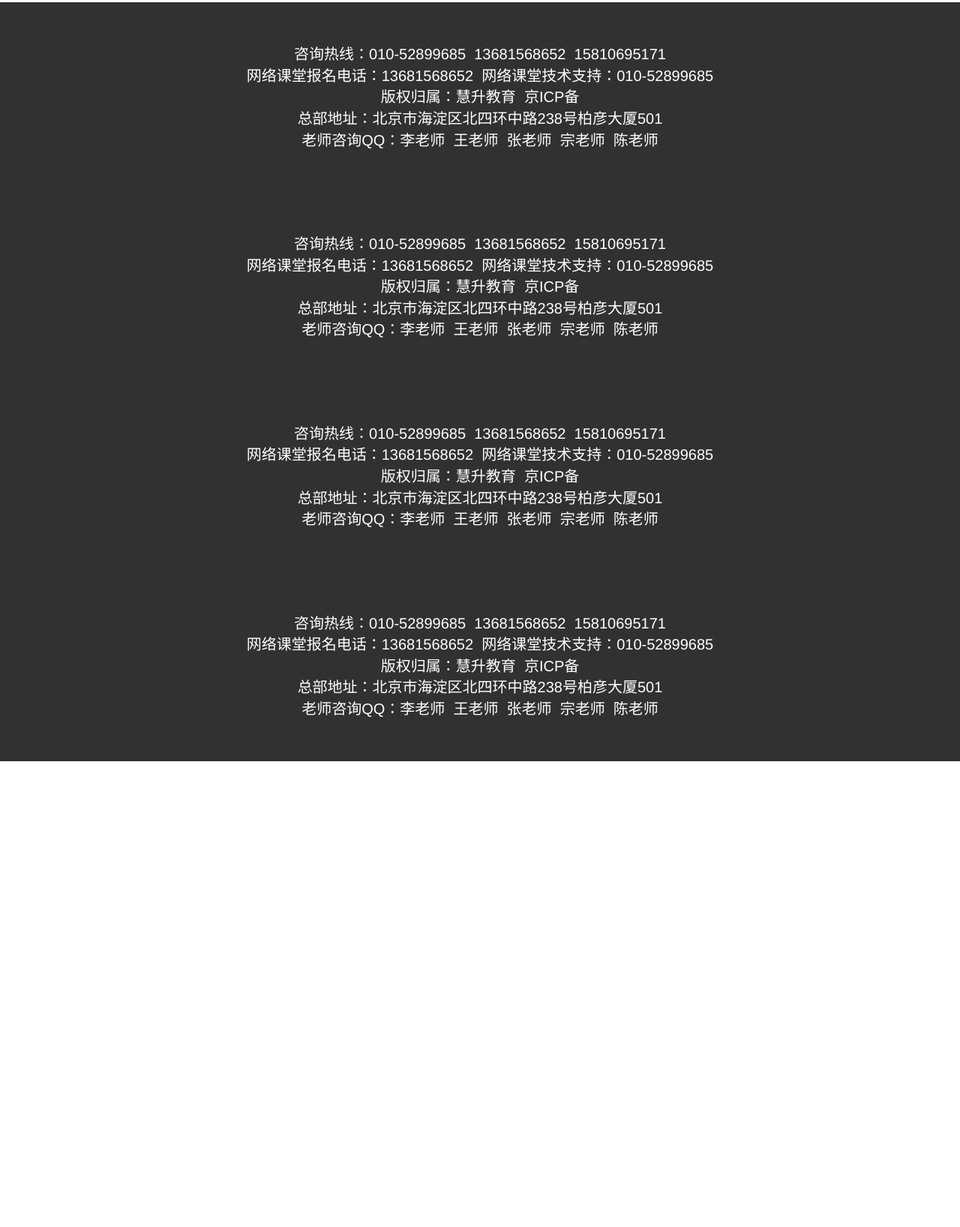
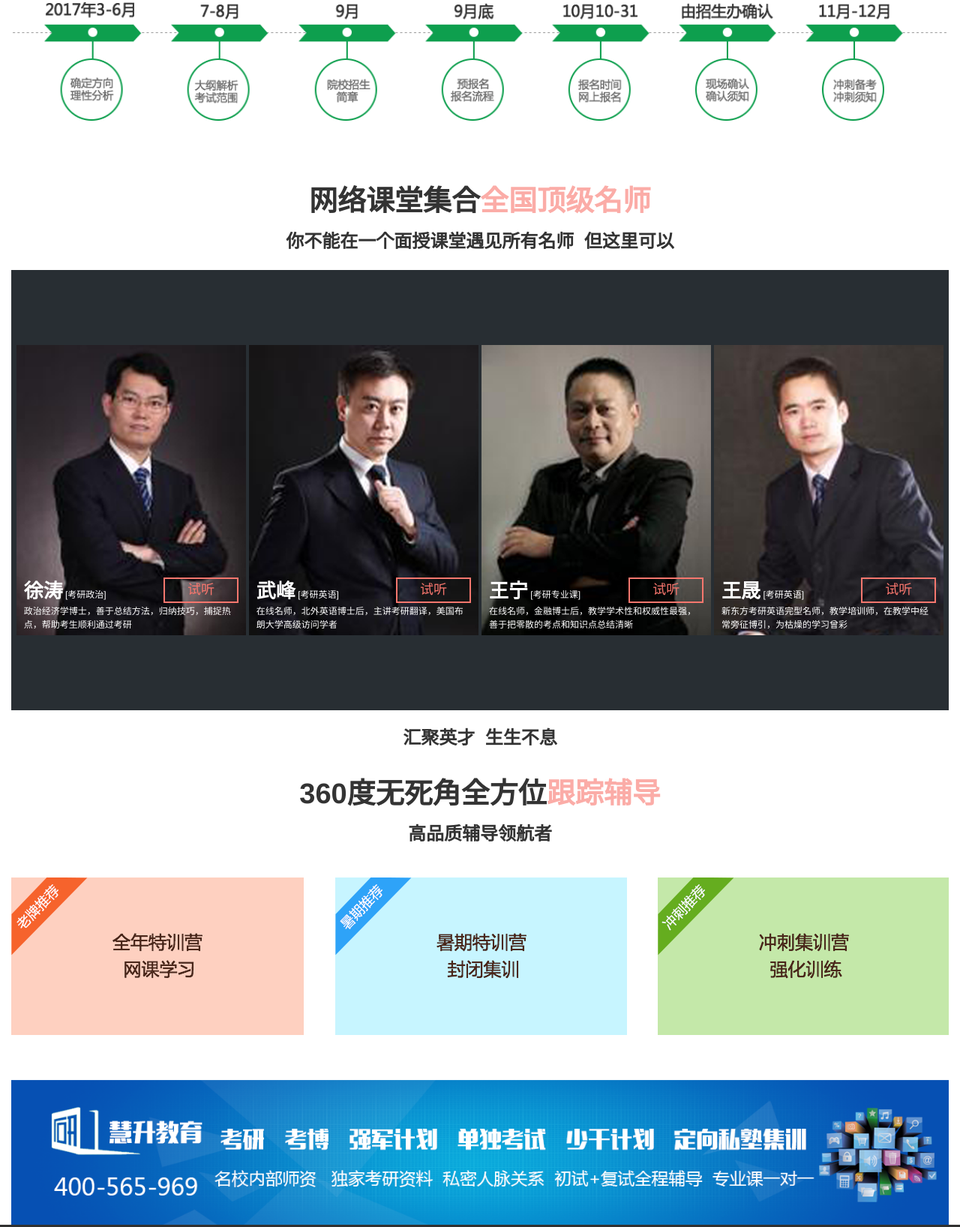
Before and after one commit to huangyuesong/hskaoyan, a website built with webpack: page src/html/index.html in a window 1280 px wide. Shown: the part 3451-5087 px from the top of the page at 75% size. Before the commit the page ends 4466 px from the top, so only its background shows below. Built offline with nearby package versions, Linux system fonts and the light colour scheme; files whose address does not match are found by name.

Commit message:
html & css of index.html almost done except section7

```diff
--- a/src/html/index.html
+++ b/src/html/index.html
@@ -80,6 +80,89 @@
 	    			</div>
 	    		</div>
 	    	</div>
+
+	    	<div class="section section2">
+	    		<img src="/imgs/index/time.png" width="100%">
+	    	</div>
+
+	    	<div class="section section3">
+	    		<p class="row-1">网络课堂集合<span class="highlight">全国顶级名师</span></p>
+	    		<p class="row-2">你不能在一个面授课堂遇见所有名师&nbsp;&nbsp;但这里可以</p>
+	    	</div>
+
+	    	<div class="section section4">
+	    		<div class="image-wrapper">
+	    			<img src="/imgs/index/person1.png" width="100%">
+
+	    			<div class="slogan">
+	    				<span class="left-name">徐涛</span>
+	    				<span class="left-course">[考研政治]</span>
+
+	    				<span class="right"><a href="#">试听</a></span>
+
+	    				<p>政治经济学博士，善于总结方法，归纳技巧，捕捉热点，帮助考生顺利通过考研</p>
+	    			</div>
+	    		</div>
+
+	    		<div class="image-wrapper">
+	    			<img src="/imgs/index/person2.png" width="100%">
+
+	    			<div class="slogan">
+	    				<span class="left-name">武峰</span>
+	    				<span class="left-course">[考研英语]</span>
+
+	    				<span class="right"><a href="#">试听</a></span>
+
+	    				<p>在线名师，北外英语博士后，主讲考研翻译，美国布朗大学高级访问学者</p>
+	    			</div>
+	    		</div>
+
+	    		<div class="image-wrapper">
+	    			<img src="/imgs/index/person3.png" width="100%">
+
+	    			<div class="slogan">
+	    				<span class="left-name">王宁</span>
+	    				<span class="left-course">[考研专业课]</span>
+
+	    				<span class="right"><a href="#">试听</a></span>
+
+	    				<p>在线名师，金融博士后，教学学术性和权威性最强，善于把零散的考点和知识点总结清晰</p>
+	    			</div>
+	    		</div>
+
+	    		<div class="image-wrapper">
+	    			<img src="/imgs/index/person4.png" width="100%">
+
+	    			<div class="slogan">
+	    				<span class="left-name">王晟</span>
+	    				<span class="left-course">[考研英语]</span>
+
+	    				<span class="right"><a href="#">试听</a></span>
+
+	    				<p>新东方考研英语完型名师，教学培训师，在教学中经常旁征博引，为枯燥的学习曾彩</p>
+	    			</div>
+	    		</div>
+	    	</div>
+
+	    	<div class="section section5">
+	    		<p class="row-1">汇聚英才&nbsp;&nbsp;生生不息</p>
+	    		<p class="row-2">360度无死角全方位<span class="highlight">跟踪辅导</span></p>
+	    		<p class="row-3">高品质辅导领航者</p>
+	    	</div>
+
+	    	<div class="section section6">
+	    		<a href="#"><img class="left" src="imgs/index/1.png"><div class="mask"></div></a>
+	    		<a href="#"><img src="imgs/index/2.png"></a>
+	    		<a href="#"><img class="right" src="imgs/index/3.png"></a>
+	    	</div>
+
+	    	<div class="section section7">
+
+	    	</div>
+
+	    	<div class="section section8">
+	    		<img src="/imgs/index/bottom.png" width="100%">
+	    	</div>
 	    </div>
 
     	<script src="/js/index.bundle.js"></script>
--- a/src/styles/index.scss
+++ b/src/styles/index.scss
@@ -150,4 +150,97 @@
 			}
 		}
 	}
+
+	.section2 {
+		padding: 50px 0;
+	}
+
+	.section3 {
+		text-align: center;
+		font-size: 24px;
+		font-weight: bold;
+		padding: 20px 0;
+
+		.row-1 {
+			font-size: 38px;
+			margin: 10px 0;
+
+			.highlight {
+				color: #FBACA7;
+			}
+		}
+	}
+
+	.section4 {
+		text-align: center;
+
+		.image-wrapper {
+			display: inline-block;
+			width: 24.5%;
+			position: relative;
+
+			.slogan {
+				position: absolute;
+				bottom: 0;
+				left: 0;
+				color: white;
+				padding: 5px 10px;
+				font-size: 12px;
+				text-align: left;
+
+				.left-name {
+					font-size: 26px;
+					font-weight: bold;
+				}
+
+				.right {
+					float: right;
+					color: #f9776e;
+					font-size: 18px;
+					border: 2px solid #f9776e;
+					box-sizing: border-box;
+					padding: 2px 30px;
+
+					a, a:hover {
+						color: #f9776e;
+					}
+				}
+			}
+		}
+	}
+
+	.section5 {
+		text-align: center;
+		font-size: 24px;
+		font-weight: bold;
+		padding: 20px 0;
+
+		.row-2 {
+			font-size: 38px;
+			margin-top: 30px;
+			margin-bottom: 10px;
+
+			.highlight {
+				color: #FBACA7;
+			}
+		}
+	}
+
+	.section6 {
+		text-align: center;
+		padding: 20px 0;
+		position: relative;
+
+		.left {
+			float: left;
+		}
+
+		.right {
+			float: right;
+		}
+	}
+
+	.section7 {
+		padding: 10px 0 30px 0;
+	}
 }
```
Also changed, not shown: public/imgs/index/1.png (added), public/imgs/index/2.png (added), public/imgs/index/3.png (added), public/imgs/index/banner.png, public/imgs/index/bottom.png (added), public/imgs/index/person1.png (added), public/imgs/index/person2.png (added), public/imgs/index/person3.png (added), public/imgs/index/person4.png (added), public/imgs/index/time.png (added), public/js/index.bundle.js.
